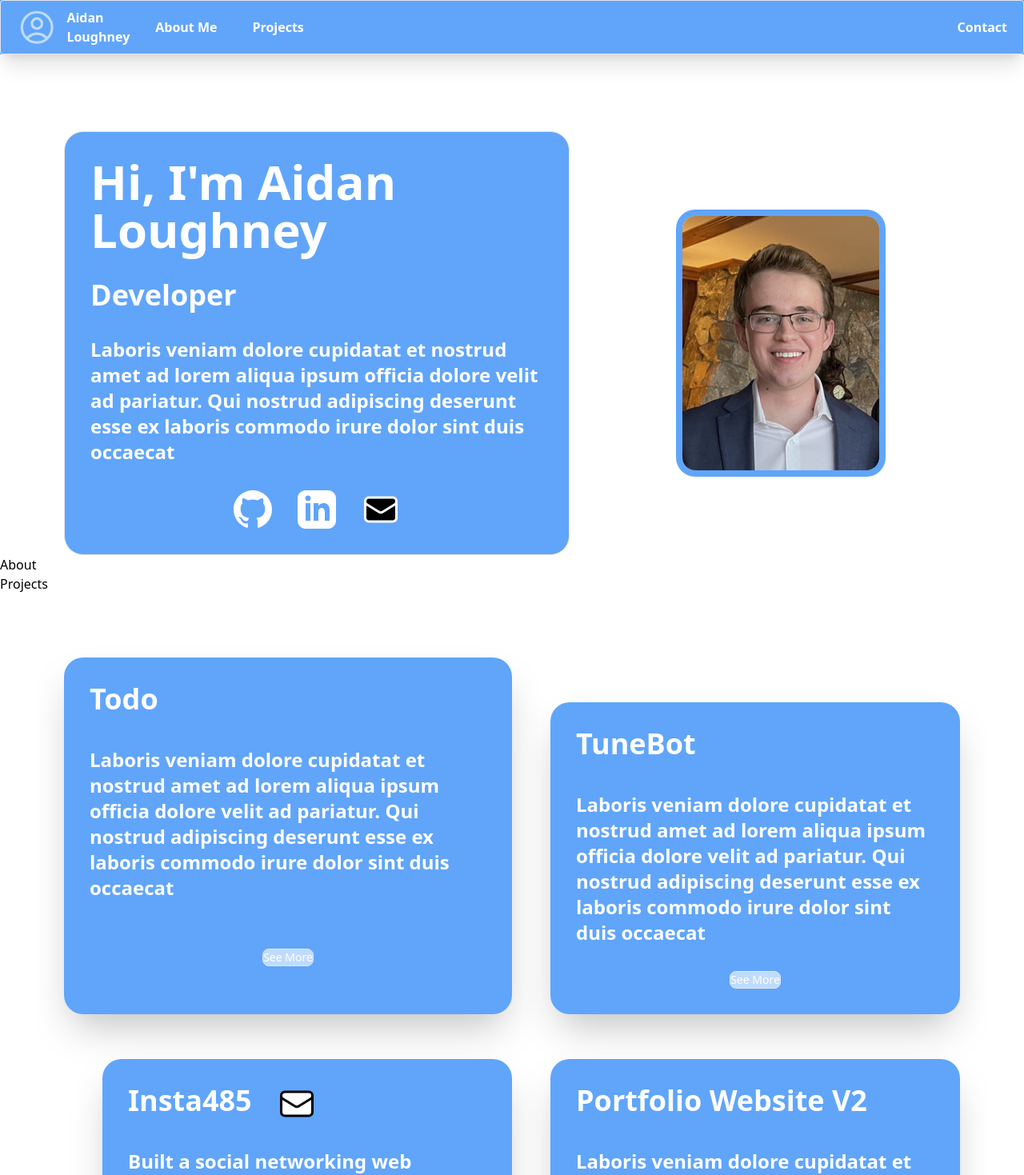
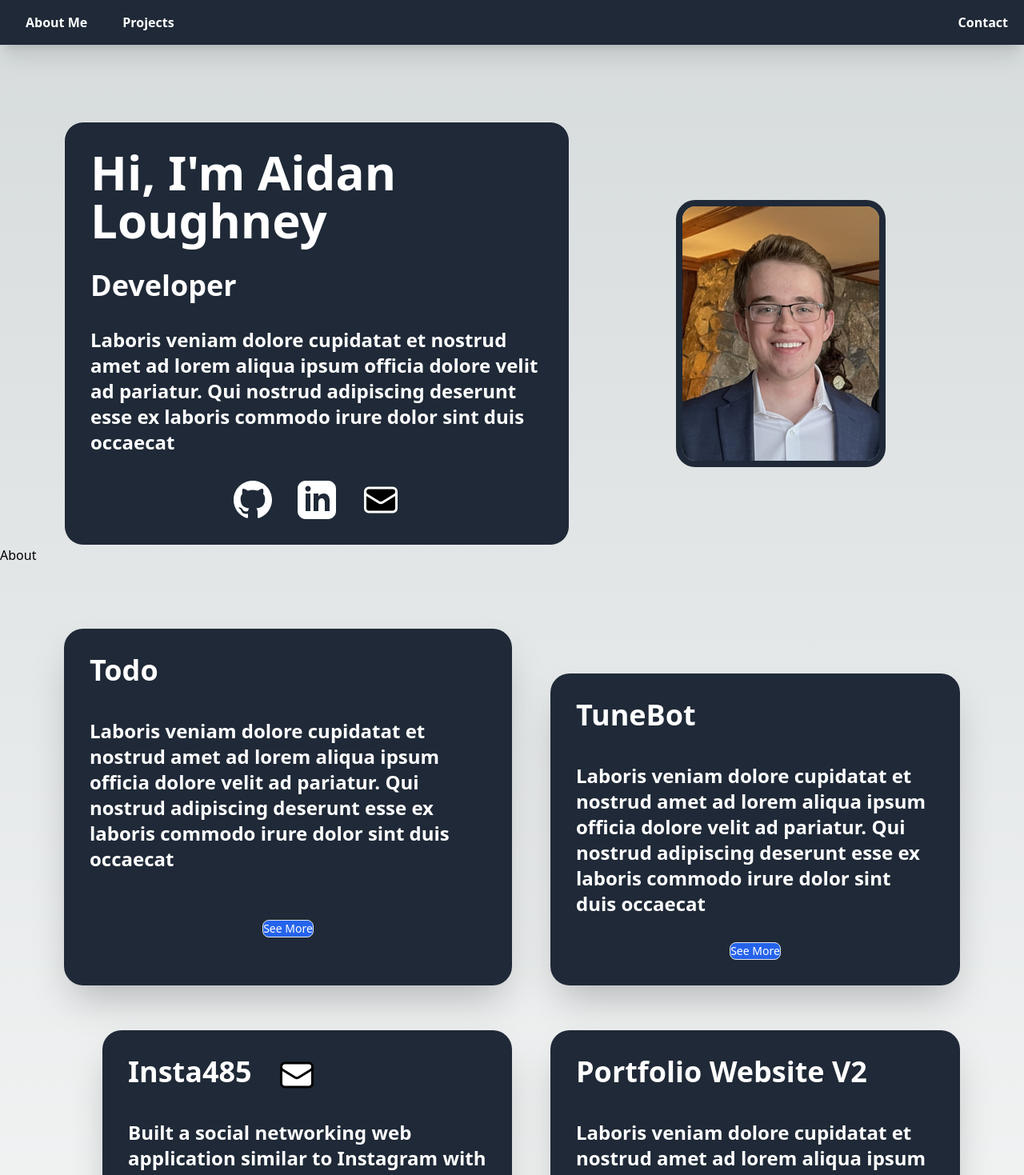
Before and after one commit to arlough/personal-website-v3, a Next.js app: page / in a window 1280 px wide. Shown: the top 1469 px of the page at 80% size. Built offline with nearby package versions, Linux system fonts and the light colour scheme.

Commit message:
better behavior when you zoom out

```diff
--- a/src/components/Footer.js
+++ b/src/components/Footer.js
@@ -3,7 +3,7 @@ import React from 'react'
 export default function Footer() {
   return (
    <footer>
-    <div className='w-full  bg-gray-800 rounded-l text-white'>
+    <div className='w-full py-10 mt-20 text-center text-white bg-gray-800 rounded-l'>
         © 2023 Aidan Loughney
     </div>
    </footer>
--- a/src/components/Hero.js
+++ b/src/components/Hero.js
@@ -4,7 +4,7 @@ import React from "react";
 
 export default function Hero(){
     return (
-        <div className="flex flex-col-reverse justify-between h-auto mt-24 ml-20 mr-20 overflow-hidden text-white lg:space-x-10 lg:flex-row ">
+        <div className="flex flex-col-reverse self-center justify-between h-auto mt-24 ml-20 mr-20 overflow-hidden text-white lg:max-w-7xl lg:space-x-10 lg:flex-row">
             {/* Hero container div */}
             <div className="flex flex-col justify-between flex-grow w-auto px-8 py-8 space-y-8 border lg:w-1/5 rounded-3xl bg-primary">
                 {/* Left side */}
--- a/src/components/Navbar.js
+++ b/src/components/Navbar.js
@@ -3,25 +3,15 @@ import React from "react"
 export default function Navbar(){
     return (
         <nav className="font-bold text-white shadow-xl bg-primary">
-            <div className='mx-auto border rounded max-w-8xl'>
+            <div className='mx-auto rounded max-w-screen-2xl'>
                 <div className='flex justify-between'>
                     <div className='flex px-5 py-2 space-x-5'>
                     {/* right nav */}
-                    <div>
-                        <a href="#" className='flex items-center hover:text-hover'>
-                        <svg className="mr-3 text-secondary" xmlns="http://www.w3.org/2000/svg" fill="none" viewBox="0 0 24 24" strokeWidth="1.5" stroke="currentColor">
-                        <path stroke-linecap="round" stroke-linejoin="round" d="M17.982 18.725A7.488 7.488 0 0012 15.75a7.488 7.488 0 00-5.982 2.975m11.963 0a9 9 0 10-11.963 0m11.963 0A8.966 8.966 0 0112 21a8.966 8.966 0 01-5.982-2.275M15 9.75a3 3 0 11-6 0 3 3 0 016 0z" />
-                        </svg>
-                        <span>
-                            Aidan Loughney
-                        </span>
-                        </a>
-                    </div>
                     <div className='flex items-center space-x-5 '>
                         <a href="#" className='px-3 py-2 hover:text-hover'>
                             About Me
                         </a>
-                        <a href="#" className='px-3 py-2 hover:text-hover'>
+                        <a href="#projects" className='px-3 py-2 hover:text-hover'>
                             Projects
                         </a>
                     </div>
--- a/src/components/Projects.js
+++ b/src/components/Projects.js
@@ -55,13 +55,11 @@ export default function Projects() {
     }
   ];
   return (
-    <div>
-      <div>Projects</div>
-      <div className='flex flex-col h-auto mt-20 ml-20 mr-20 space-x-12 space-y-14 lg:grid lg:grid-cols-2 2xl:grid-cols-3'>
+
+      <div id="projects" className='flex flex-col self-center h-auto mt-20 ml-20 mr-20 space-x-12 max-w-screen-2xl space-y-14 lg:grid lg:grid-cols-2 2xl:grid-cols-3'>
       {projects.map(project =>(
         <Project info={project}> </Project>
       ))}
-      </div>
     </div>
   )
 }
--- a/src/pages/index.js
+++ b/src/pages/index.js
@@ -10,7 +10,7 @@ const inter = Inter({ subsets: ['latin'] })
 
 export default function Home() {
   return (
-    <div className='bg-grey-600'>
+    <div className='flex flex-col  bg-grey-600'>
       <Navbar></Navbar>
       <Hero></Hero>
       <About></About>
--- a/src/styles/globals.css
+++ b/src/styles/globals.css
@@ -2,7 +2,9 @@
 @tailwind components;
 @tailwind utilities;
 
-:root {
+
+/* light mode in future */
+/* :root {
   --foreground-rgb: 0, 0, 0;
   --background-start-rgb: 214, 219, 220;
   --background-end-rgb: 255, 255, 255;
@@ -10,18 +12,18 @@
   --secondary: theme(colors.blue.200);
   --hover: theme(colors.blue.200)
 
-}
+} */
 
-@media (prefers-color-scheme: dark) {
+/* @media (prefers-color-scheme: dark) { */
   :root {
-    --foreground-rgb: 255, 255, 255;
-    --background-start-rgb: 0, 0, 0;
-    --background-end-rgb: 0, 0, 0;
+    --foreground-rgb: 0, 0, 0;
+    --background-start-rgb: 214, 219, 220;
+    --background-end-rgb: 255, 255, 255;
     --primary: theme(colors.gray.800);
     --secondary: theme(colors.blue.600);
     --hover: theme(colors.blue.400)
   }
-} */
+/* } */
 
 body {
   color: rgb(var(--foreground-rgb));
```
